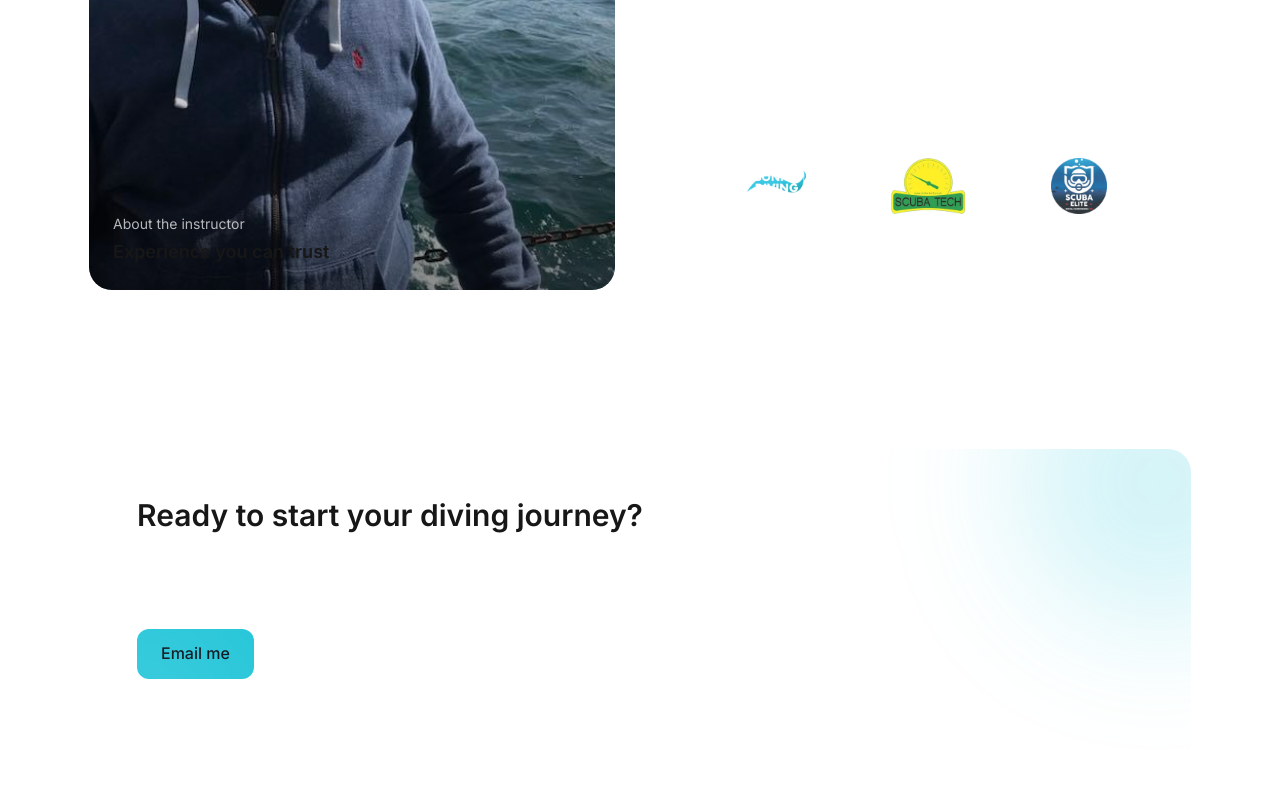
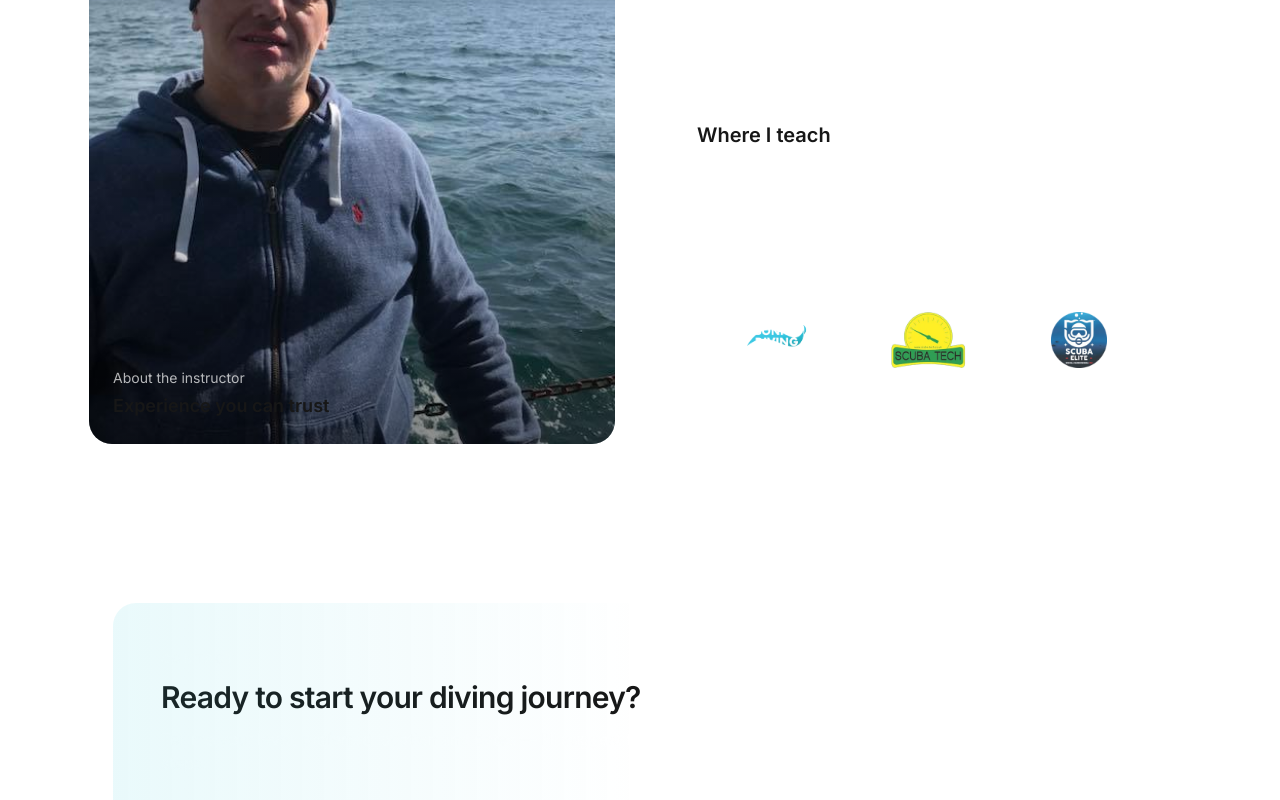
Before and after one commit to anastasiyaklyap/mariusz-ciupa-site, a Next.js app: page / in a window 1280 px wide. Shown: the part 2000-2800 px from the top of the page. Built offline with nearby package versions, Linux system fonts and the light colour scheme.

Commit message:
update home page

```diff
--- a/next.config.ts
+++ b/next.config.ts
@@ -1,12 +1,16 @@
 import type { NextConfig } from 'next';
 
 const repo = 'mariusz-ciupa-site';
+const basePath = process.env.NEXT_PUBLIC_BASE_PATH ?? '';
 
 const nextConfig: NextConfig = {
-  output: "export",
+  output: 'export',
   images: { unoptimized: true },
-  basePath: `/${repo}`,
-  assetPrefix: `/${repo}/`,
+  basePath,
+  assetPrefix: basePath ? `${basePath}/` : '',
+  env: {
+    NEXT_PUBLIC_BASE_PATH: basePath,
+  },
 };
 
 export default nextConfig;
--- a/src/app/globals.css
+++ b/src/app/globals.css
@@ -36,3 +36,10 @@
 .courses-scroll::-webkit-scrollbar {
   display: none; /* Chrome/Safari */
 }
+
+
+#courses,
+#about,
+#contact {
+  scroll-margin-top: 96px;
+}
--- a/src/app/page.tsx
+++ b/src/app/page.tsx
@@ -69,6 +69,17 @@
           </div>
         </div>
       </section>
+      <section className='mt-10 md:mt-12'>
+        <div className='mx-auto max-w-[90%] text-center px-2'>
+          <div className="mx-auto mb-10 h-px w-16 bg-white/15" />
+          <blockquote className='text-lg italic leading-relaxed text-white/80 md:text-xl'>
+            “Safety underwater is born at the surface — in preparation,
+            knowledge, and respect for your own limits.<br/>Only then does every
+            dive become true freedom.”
+          </blockquote>
+        </div>
+      </section>
+
       <section id='courses' className='mt-24 md:mt-32'>
         <div className='flex items-end justify-between gap-6'>
           <div>
@@ -287,41 +298,54 @@
       </section>
 
       {/* CONTACT CTA */}
-      <section
-        id='contact'
-        className=' overflow-hidden rounded-3xl border border-white/10 bg-white/5 mt-24 md:mt-32'
-      >
-        <div className='relative p-8 md:p-12'>
-          <div className='pointer-events-none absolute -right-28 -top-28 h-72 w-72 rounded-full bg-[#24C6D9]/20 blur-3xl' />
-          <div className='pointer-events-none absolute -left-28 -bottom-28 h-72 w-72 rounded-full bg-white/10 blur-3xl' />
+      <section id='contact' className='mt-24 md:mt-32'>
+        <div className='mx-auto max-w-6xl px-6'>
+          <div className='relative overflow-hidden rounded-3xl border border-white/10 bg-white/5 p-8 md:p-12'>
+            <div className='pointer-events-none absolute inset-0 bg-gradient-to-r from-[#24C6D9]/10 via-transparent to-transparent' />
 
-          <h2 className='text-2xl font-semibold md:text-3xl'>
+            <p className='text-xs font-medium tracking-[0.2em] text-white/50'>
+              CONTACT
+            </p>
+
+            <h2 className='mt-3 text-2xl font-semibold tracking-tight md:text-3xl'>
               Ready to start your diving journey?
             </h2>
-          <p className='mt-4 max-w-2xl text-white/75'>
-            Tell me your level, preferred location and dates — I’ll suggest the
-            best course and the next steps.
+
+            <p className='mt-3 max-w-2xl text-sm text-white/75 sm:text-base'>
+              Tell me your level, preferred location and dates — I’ll suggest
+              the best course and next steps.
             </p>
 
-          <div className='mt-8 flex flex-wrap gap-4'>
+            <div className='mt-8 flex flex-col gap-3 sm:flex-row sm:flex-wrap sm:items-center sm:gap-4'>
               <a
                 href={`mailto:${siteConfig.email}`}
-              className='rounded-xl bg-[#24C6D9] px-6 py-3 font-medium text-[#07101A] transition hover:opacity-90'
+                className='w-full sm:w-auto rounded-full bg-[#24C6D9] px-6 py-3 text-sm font-medium text-[#07101A] transition hover:opacity-90'
               >
                 Email me
               </a>
 
               <a
                 href={siteConfig.socials.instagram}
-              className='rounded-xl border border-white/15 px-6 py-3 font-medium text-white/90 transition hover:bg-white/5'
+                className='w-full sm:w-auto rounded-full border border-white/15 bg-white/5 px-6 py-3 text-sm font-medium text-white/90 transition hover:bg-white/10'
               >
                 Instagram
               </a>
+
+              <a
+                href={siteConfig.socials.facebook}
+                className='w-full sm:w-auto rounded-full border border-white/15 bg-white/5 px-6 py-3 text-sm font-medium text-white/90 transition hover:bg-white/10'
+              >
+                Facebook
+              </a>
             </div>
 
-          <p className='mt-6 text-sm text-white/50'>
-            (We’ll replace these links with real contact details later.)
-          </p>
+            <div className='mt-8 h-px w-full bg-white/10' />
+
+            <div className='mt-6 flex flex-col gap-2 text-xs text-white/50 sm:flex-row sm:items-center sm:justify-between'>
+              <p>Typical response time: 24–48h</p>
+              <p>UK · Lanzarote · Poland</p>
+            </div>
+          </div>
         </div>
       </section>
     </div>
--- a/src/components/Footer.tsx
+++ b/src/components/Footer.tsx
@@ -9,40 +9,33 @@
             <p className='mt-1 text-sm text-white/60'>{siteConfig.role}</p>
           </div>
 
-          <div className='flex flex-wrap items-center gap-3'>
+          <div className='flex flex-wrap items-center gap-6'>
             <a
               href={siteConfig.socials.instagram}
-              className='rounded-xl border border-white/15 bg-white/5 px-4 py-2 text-sm text-white/80 transition hover:bg-white/10'
+              className='text-sm text-white/60 transition hover:text-white'
             >
               Instagram
             </a>
+
             <a
               href={siteConfig.socials.facebook}
-              className='rounded-xl border border-white/15 bg-white/5 px-4 py-2 text-sm text-white/80 transition hover:bg-white/10'
+              className='text-sm text-white/60 transition hover:text-white'
             >
               Facebook
             </a>
             <a
               href={`mailto:${siteConfig.email}`}
-              className='rounded-xl border border-white/15 bg-white/5 px-4 py-2 text-sm text-white/80 transition hover:bg-white/10'
+              className='text-sm text-white/60 transition hover:text-white'
             >
               Email
-            </a>
-
-            <a
-              href='#'
-              className='rounded-xl bg-[#24C6D9] px-4 py-2 text-sm font-medium text-[#07101A] transition hover:opacity-90'
-            >
-              Back to top ↑
             </a>
           </div>
         </div>
 
-        <div className='mt-8 flex flex-col gap-2 text-xs text-white/45 md:flex-row md:items-center md:justify-between'>
+        <div className='mt-8 flex flex-col gap-2 text-xs text-white/40 md:flex-row md:items-center md:justify-between'>
           <p>
             © {new Date().getFullYear()} Mariusz Ciupa. All rights reserved.
           </p>
-          <p>Cookies & privacy – placeholder (we’ll link real policy later).</p>
         </div>
       </div>
     </footer>
--- a/src/components/Header.tsx
+++ b/src/components/Header.tsx
@@ -11,6 +11,15 @@
   >(null);
 
   useEffect(() => {
+    const handleTop = () => {
+      if (window.scrollY < 120) {
+        setActiveSection(null);
+      }
+    };
+
+    handleTop();
+    window.addEventListener('scroll', handleTop, { passive: true });
+
     const ids = ['courses', 'about', 'contact'] as const;
     const elements = ids
       .map((id) => document.getElementById(id))
@@ -44,7 +53,10 @@
 
     elements.forEach((el) => observer.observe(el));
 
-    return () => observer.disconnect();
+    return () => {
+      observer.disconnect();
+      window.removeEventListener('scroll', handleTop);
+    };
   }, []);
 
   useEffect(() => {
```
Lines whose indentation alone changed are shown as unchanged.
